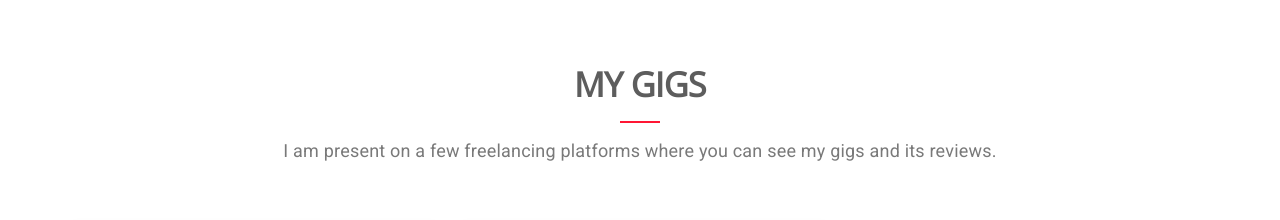
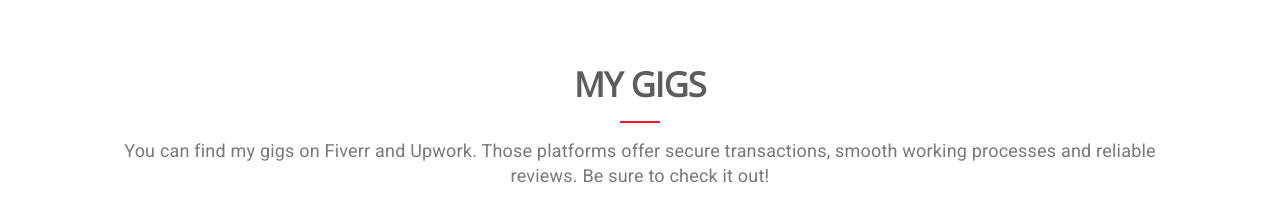
Before and after one commit to cedriclemercier/cedricdesigns.com.au, a plain HTML site: page index.html in a window 1280 px wide. Shown: the part 2260-2480 px from the top of the page. Drawn offline with nearby package versions, Linux system fonts and the light colour scheme.

Commit message:
Update index.html

```diff
--- a/index.html
+++ b/index.html
@@ -225,7 +225,7 @@
                 <div class="col-lg-12 text-center">
                     <div class="section-title">
                         <h2>My Gigs</h2>
-                        <p>I am present on a few freelancing platforms where you can see my gigs and its reviews.</p>
+                        <p>You can find my gigs on Fiverr and Upwork. Those platforms offer secure transactions, smooth working processes and reliable reviews. Be sure to check it out!</p>
                     </div>
                 </div>
                 <div class="col-md-4">
```
